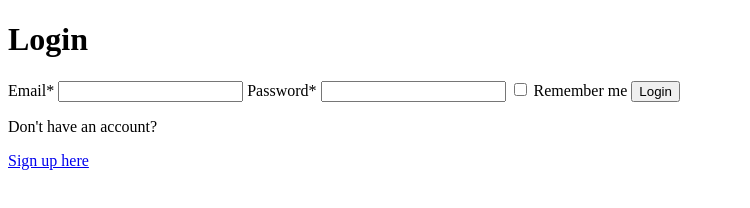
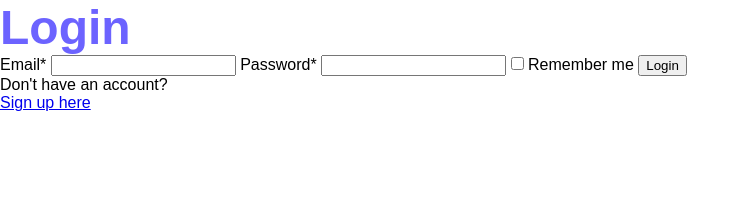
Before and after one commit to ApnikaPanika/1.grupa_formina, a plain HTML site: page index.html in a window 1280 px wide. Shown: the whole page, without its empty margins (0-750 px from the left). Drawn offline with Linux system fonts and the light colour scheme.

Commit message:
css noformējums un virsraksta sakārtošana

```diff
--- a/index.html
+++ b/index.html
@@ -8,7 +8,7 @@
 </head>
 <body>
     <form>
-        <h1>Login</h1>
+        <h1 class="virsraksts">Login</h1>
         <label>Email*</label>
         <input type="text" >
         <label>Password*</label>
--- a/style.css
+++ b/style.css
@@ -0,0 +1,14 @@
+*{
+    margin: 0;
+    box-sizing: border-box;
+}
+
+body {
+    font-family: Arial, Helvetica, sans-serif;
+}
+
+.virsraksts{
+    color: #6C63FF;
+    font-size: 48px;
+    font-weight: bold;
+}
```
